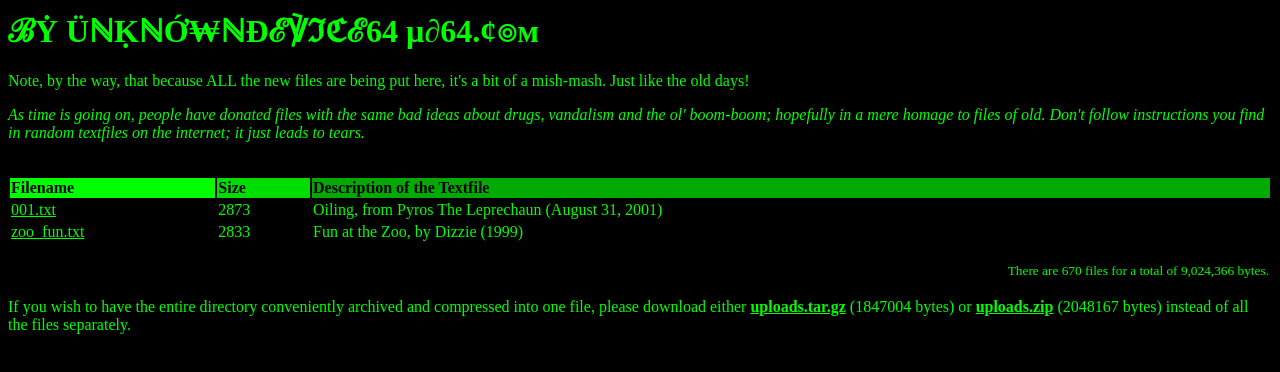
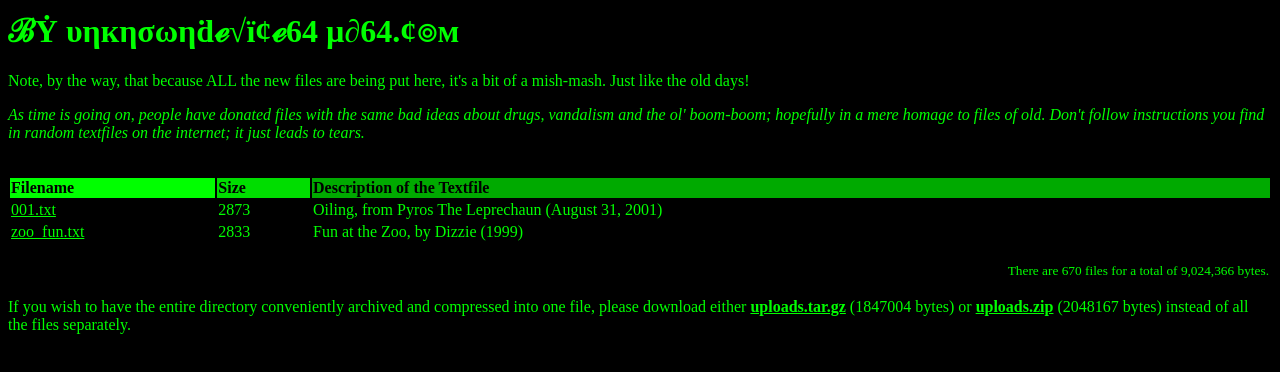
Before and after one commit to unknowndevice64/code, a plain HTML site: page index.html in a window 1280 px wide. Drawn offline with Linux system fonts and the light colour scheme.

Commit message:
Update index.html

```diff
--- a/index.html
+++ b/index.html
@@ -2,7 +2,7 @@
 <TITLE>Code.Ud64.Com - Codes by unknowndevice64</TITLE>
 <BODY BGCOLOR="#000000" TEXT="#00FF00" LINK="#00FF00" ALINK="#00AA00" VLINK="#00AA00">
 <h1>
-ℬẎ ÜℕḲℕỚ₩ℕÐℰ℣ℑℭℰ64 µ∂64.¢๏м
+ℬẎ   υηкησωηḋℯ√ї¢ℯ64   µ∂64.¢๏м
 </h1>
  <P>
 Note, by the way, that because ALL the new files are being put here, it's a bit of a mish-mash.
```
